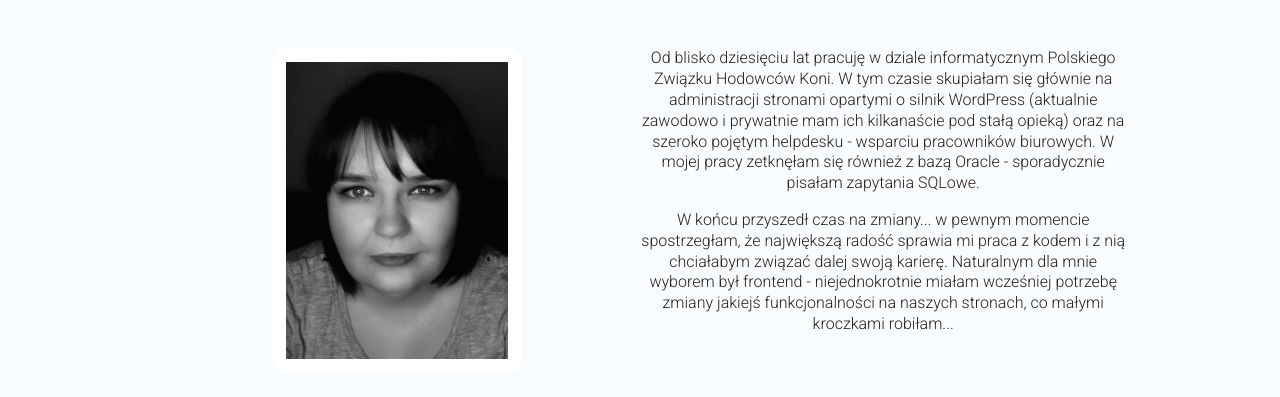
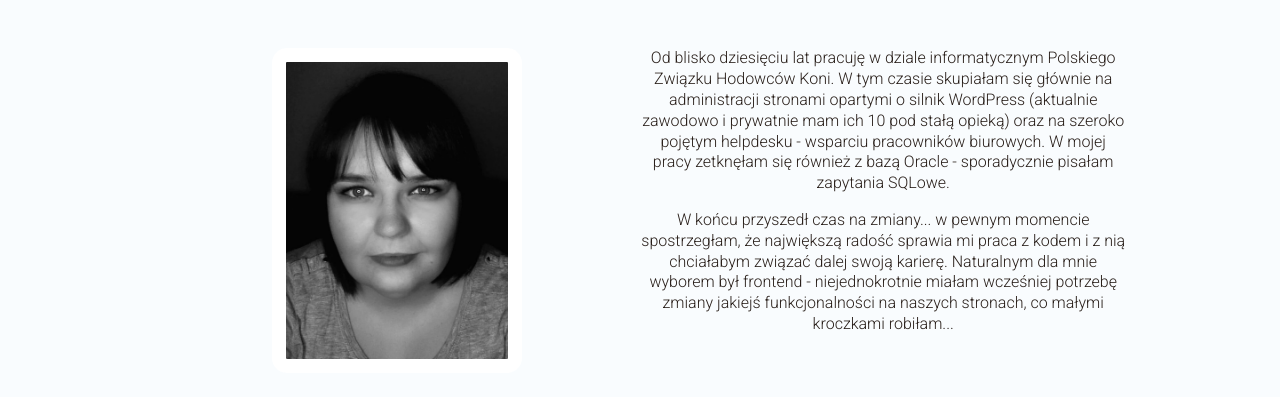
Before and after one commit to kasiaizak/project-portfolio, a website: page src/content/index.html in a window 1280 px wide. Shown: the part 649-1046 px from the top of the page. Drawn offline with nearby package versions, Linux system fonts and the light colour scheme; files that its build step writes are made by us from their sources; files whose address does not match are found by name.

Commit message:
ch edit skills

```diff
--- a/src/content/index.html
+++ b/src/content/index.html
@@ -46,7 +46,7 @@
           <img src="assets/img/katarzyna-izak.jpg" alt="Katarzyna Izak" class="about__photo-img" />
         </figure>
         <div class="about__description">
-          <p class="module__paragraph">Od blisko dziesięciu lat pracuję w dziale informatycznym Polskiego Związku Hodowców Koni. W tym czasie skupiałam się głównie na administracji stronami opartymi o silnik WordPress (aktualnie zawodowo i prywatnie mam ich kilkanaście pod stałą opieką) oraz na szeroko pojętym helpdesku - wsparciu pracowników biurowych. W mojej pracy zetknęłam się również z bazą Oracle - sporadycznie pisałam zapytania SQLowe.</p>
+          <p class="module__paragraph">Od blisko dziesięciu lat pracuję w dziale informatycznym Polskiego Związku Hodowców Koni. W tym czasie skupiałam się głównie na administracji stronami opartymi o silnik WordPress (aktualnie zawodowo i prywatnie mam ich 10 pod stałą opieką) oraz na szeroko pojętym helpdesku - wsparciu pracowników biurowych. W mojej pracy zetknęłam się również z bazą Oracle - sporadycznie pisałam zapytania SQLowe.</p>
           <p class="module__paragraph">W końcu przyszedł czas na zmiany... w pewnym momencie spostrzegłam, że największą radość sprawia mi praca z kodem i z nią chciałabym związać dalej swoją karierę. Naturalnym dla mnie wyborem był frontend - niejednokrotnie miałam wcześniej potrzebę zmiany jakiejś funkcjonalności na naszych stronach, co małymi kroczkami robiłam...</p>
         </div>
       </div>
```
